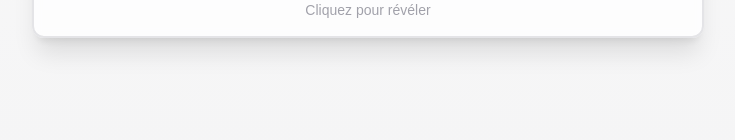
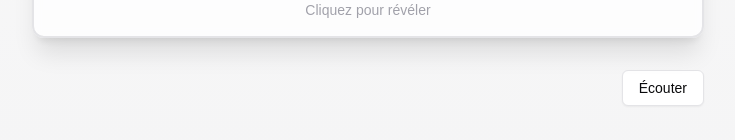
Before and after one commit to sabanyilmaz1/turkish-learning-app, a Next.js app: page /flashcards in a window 1280 px wide. Shown: the part 518-658 px from the top of the page, without its empty margins (272-1007 px from the left). Built offline with nearby package versions, Linux system fonts and the light colour scheme.

Commit message:
Add audio playback functionality for flashcards

```diff
--- a/app/flashcards/page.tsx
+++ b/app/flashcards/page.tsx
@@ -23,7 +23,14 @@ export default function FlashCards() {
     toggleMode,
     remainingCards,
     progress,
+    mode,
   } = useFlashcards(flashcards, startWithFrench);
+
+  const playAudio = (text: string, language: string) => {
+    const utterance = new SpeechSynthesisUtterance(text);
+    utterance.lang = language; // Définir la langue sur le turc
+    speechSynthesis.speak(utterance);
+  };
 
   if (!currentCard) {
     return (
@@ -112,7 +119,6 @@ export default function FlashCards() {
                 </div>
               </CardContent>
             </Card>
-
             <Card
               className={`${styles.cardFace} ${styles.cardBack} relative cursor-pointer bg-white/80 dark:bg-zinc-900/80 backdrop-blur-sm border-2 hover:border-indigo-500/50 transition-all duration-300 shadow-xl hover:shadow-2xl`}
               onClick={() => setIsFlipped(!isFlipped)}
@@ -146,12 +152,33 @@ export default function FlashCards() {
           </div>
         </div>
 
+        {!isFlipped && (
+          <div className="flex justify-end">
+            <Button
+              variant="outline"
+              onClick={() => playAudio(displayFront, mode ? "FR" : "TR")}
+              className=""
+            >
+              Écouter
+            </Button>
+          </div>
+        )}
+
         {isFlipped && (
           <motion.div
             initial={{ opacity: 0, y: 20 }}
             animate={{ opacity: 1, y: 0 }}
             className="flex justify-center gap-4 mt-8"
           >
+            <div className="flex justify-end">
+              <Button
+                variant="outline"
+                onClick={() => playAudio(displayBack, mode ? "TR" : "FR")}
+                className=""
+              >
+                Écouter
+              </Button>
+            </div>
             <Button
               variant="outline"
               onClick={handleFailure}
--- a/hooks/useFlashcards.ts
+++ b/hooks/useFlashcards.ts
@@ -1,36 +1,43 @@
-import { useState, useEffect } from 'react';
-import { Flashcard } from '@/data/flashcards';
+import { useState, useEffect } from "react";
+import { Flashcard } from "@/data/flashcards";
 
 const MAX_SUCCESS_COUNT = 5;
 
-export const useFlashcards = (cards: Flashcard[], startWithFrench: boolean = true) => {
+export const useFlashcards = (
+  cards: Flashcard[],
+  startWithFrench: boolean = true
+) => {
   const [currentIndex, setCurrentIndex] = useState(0);
   const [isFlipped, setIsFlipped] = useState(false);
   const [mode, setMode] = useState(startWithFrench);
-  const [flashcardsProgress, setFlashcardsProgress] = useState<{ [key: string]: number }>({});
+  const [flashcardsProgress, setFlashcardsProgress] = useState<{
+    [key: string]: number;
+  }>({});
 
   useEffect(() => {
     // Charger la progression depuis le localStorage
-    const savedProgress = localStorage.getItem('flashcardsProgress');
+    const savedProgress = localStorage.getItem("flashcardsProgress");
     if (savedProgress) {
       setFlashcardsProgress(JSON.parse(savedProgress));
     }
   }, []);
 
   const saveProgress = (progress: { [key: string]: number }) => {
-    localStorage.setItem('flashcardsProgress', JSON.stringify(progress));
+    localStorage.setItem("flashcardsProgress", JSON.stringify(progress));
     setFlashcardsProgress(progress);
   };
 
   const filteredCards = cards.filter(
-    card => !flashcardsProgress[card.front] || flashcardsProgress[card.front] < MAX_SUCCESS_COUNT
+    (card) =>
+      !flashcardsProgress[card.front] ||
+      flashcardsProgress[card.front] < MAX_SUCCESS_COUNT
   );
 
   const handleSuccess = () => {
     const currentCard = filteredCards[currentIndex];
     const newProgress = {
       ...flashcardsProgress,
-      [currentCard.front]: (flashcardsProgress[currentCard.front] || 0) + 1
+      [currentCard.front]: (flashcardsProgress[currentCard.front] || 0) + 1,
     };
     saveProgress(newProgress);
     nextCard();
@@ -40,7 +47,7 @@ export const useFlashcards = (cards: Flashcard[], startWithFrench: boolean = tru
     const currentCard = filteredCards[currentIndex];
     const newProgress = {
       ...flashcardsProgress,
-      [currentCard.front]: 0
+      [currentCard.front]: 0,
     };
     saveProgress(newProgress);
     nextCard();
@@ -48,7 +55,7 @@ export const useFlashcards = (cards: Flashcard[], startWithFrench: boolean = tru
 
   const nextCard = () => {
     setIsFlipped(false);
-    setCurrentIndex(current =>
+    setCurrentIndex((current) =>
       current + 1 >= filteredCards.length ? 0 : current + 1
     );
   };
@@ -73,6 +80,7 @@ export const useFlashcards = (cards: Flashcard[], startWithFrench: boolean = tru
     displayFront,
     displayBack,
     remainingCards: filteredCards.length,
-    progress: flashcardsProgress[currentCard?.front] || 0
+    progress: flashcardsProgress[currentCard?.front] || 0,
+    mode,
   };
 };
```
